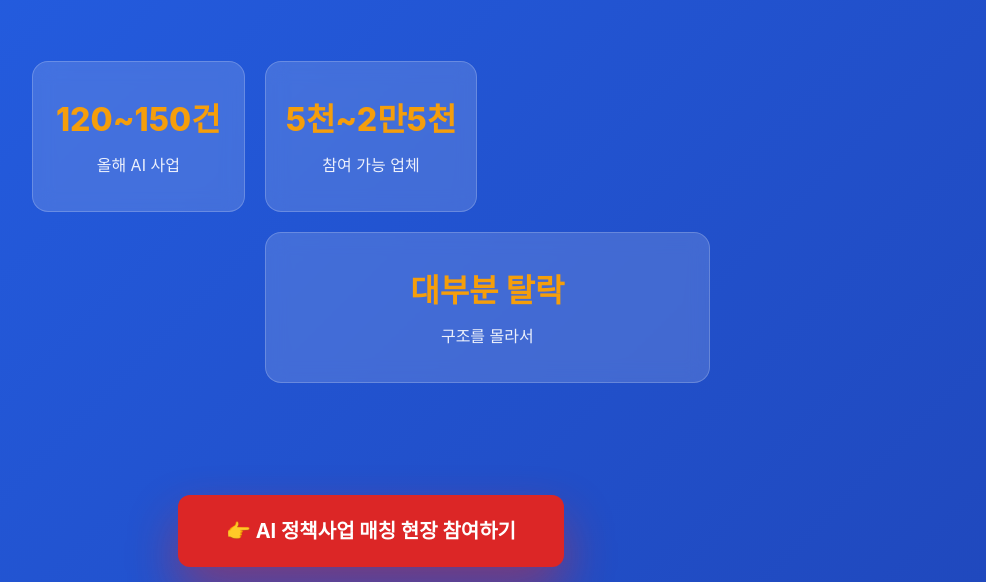
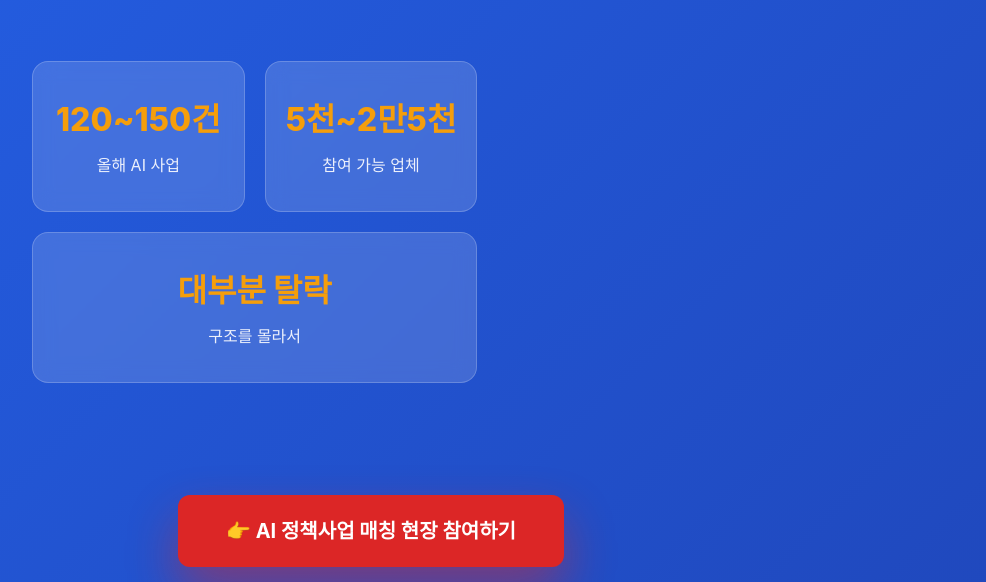
Before and after one commit to onlyonemaster/onlyopen, a PHP site: page / in a window 1280 px wide. Shown: the part 399-981 px from the top of the page, without its empty margins (269-1255 px from the left). Run offline with PHP 8.4, Linux system fonts and the light colour scheme.

Commit message:
fix: 세 번째 통계 카드를 왼쪽 정렬로 변경
변경 내용:
- grid-column: 2 / 4 → 1 / 3
- 1번째 칸부터 시작하여 2칸 차지
- 첫 번째 카드의 왼쪽 라인과 정렬

레이아웃 (변경 후):
┌─────────────┐  ┌─────────────┐  ┌─────────────┐
│  120~150건  │  │ 5천~2만5천  │  │             │
│ 올해 AI 사업 │  │참여 가능 업체│  │             │
└─────────────┘  └─────────────┘  └─────────────┘
┌──────────────────────────────┐
│        대부분 탈락            │
│      구조를 몰라서            │
└──────────────────────────────┘

왼쪽 정렬로 시각적 안정감 향상

```diff
--- a/kaiba-meet/style.css
+++ b/kaiba-meet/style.css
@@ -115,7 +115,7 @@ strong {
 }
 
 .stat-card-wide {
-    grid-column: 2 / 4;
+    grid-column: 1 / 3;
 }
 
 .stat-card:hover {
```
